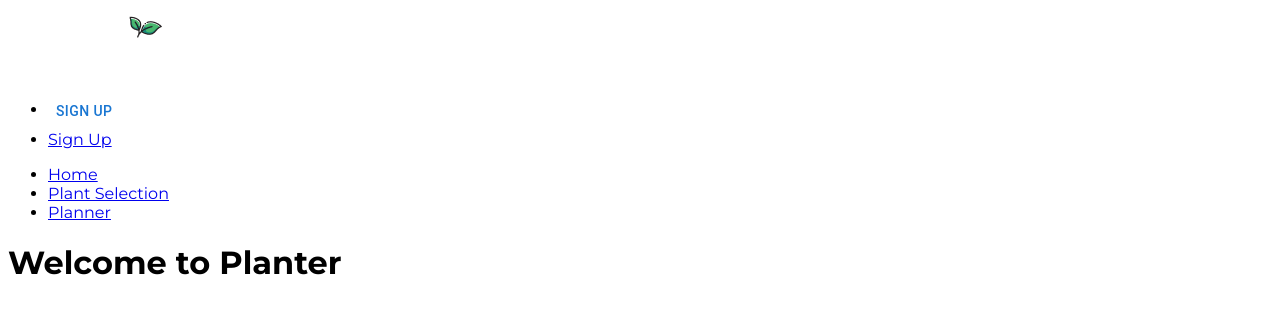
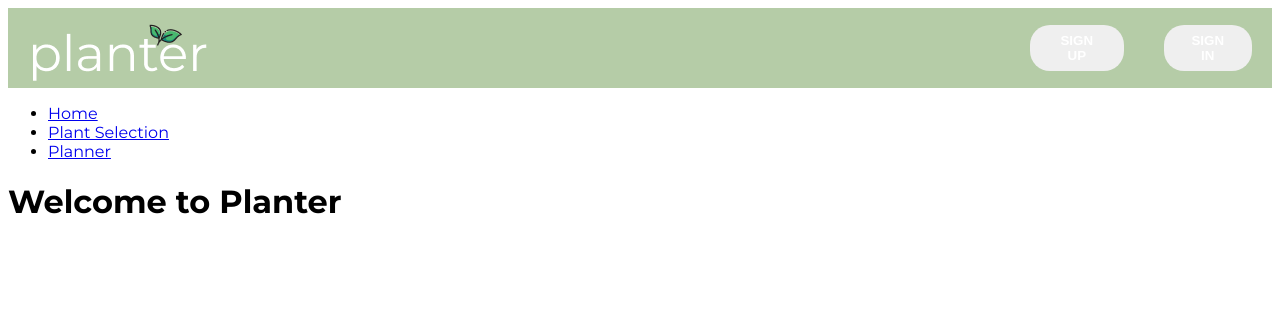
Before and after one commit to tessrexx/PlanterWebapp, a React (Create React App) app: page / in a window 1280 px wide. Shown: the top 314 px of the page. Built offline with nearby package versions, Linux system fonts and the light colour scheme.

Commit message:
Partially debugged

```diff
--- a/src/Components/Button.jsx
+++ b/src/Components/Button.jsx
@@ -1,4 +1,37 @@
+//import React from "react";
+import "./Mixed.css";
+//import { Link } from "react-router-dom";
+//import { Button } from "@mui/material";
+
 import React from "react";
-import "./Mixed.css";
+//import "./Button.css";
 import { Link } from "react-router-dom";
-import { Button } from "@mui/material";
+
+const STYLES = ["btn--primary", "btn--seconday", "btn--outlined"];
+const SIZES = ["btn--medium", "btn--large"];
+
+export const Button = ({
+  children,
+  type,
+  onClick,
+  buttonStyle,
+  buttonSize,
+}) => {
+  const checkButtonStyle = STYLES.includes(buttonStyle)
+    ? buttonStyle
+    : STYLES[0];
+
+  const checkButtonSize = SIZES.includes(buttonSize) ? buttonSize : SIZES[0];
+
+  return (
+    <div className="btn">
+      <button
+        className={`btn ${checkButtonStyle} ${checkButtonSize}`}
+        onClick={onClick}
+        type={type}
+      >
+        {children}
+      </button>
+    </div>
+  );
+};
--- a/src/Components/Mixed.css
+++ b/src/Components/Mixed.css
@@ -1,26 +1,23 @@
-.MuiButton-root {
-  --primary: #eab970;
-}
-
 .btn {
   padding: 8px 20px;
-  border-radius: 2px;
+  border-radius: 20px;
   outline: none;
   border: none;
   cursor: pointer;
 }
 
-.btn--primary--filled {
-  background-color: var(--primary);
+.btn--primary {
+  background-color: var(#eab970);
   color: #ffffff;
+  font-weight: bold;
 }
 
-.btn--secondary--filled {
+.btn--secondary {
   background-color: var(#5e875d);
   color: #ffffff;
 }
 
-.btn--primary--outline {
+.btn--outlined {
   background-color: var(#ffffff);
   color: #5e875d;
   border: 2px solid #5e875d;
--- /dev/null
+++ b/src/Components/Navbar.css
@@ -0,0 +1,65 @@
+.navbar {
+  background: #b5cca7;
+  height: 80px;
+  display: flex;
+  justify-content: center;
+  align-items: center;
+  position: sticky;
+  top: 0;
+  z-index: 999;
+}
+
+.navbar-container {
+  display: flex;
+  justify-content: center;
+  align-items: center;
+  height: 80px;
+  max-width: 1800px;
+}
+
+.navbar-logo {
+  justify-self: start;
+  margin-left: 20px;
+  cursor: pointer;
+  display: flex;
+  align-items: left;
+}
+
+.nav-menu {
+  display: grid;
+  grid-template-columns: repeat(4, auto);
+  grid-gap: 10px;
+  list-style: none;
+  text-align: center;
+  width: 60vw;
+  justify-content: end;
+}
+
+.nav-item {
+  text-align: center;
+  padding: 1px;
+  width: 100%;
+  display: table;
+}
+
+@media screen and (max-width: 960px) {
+  .navbar-container {
+    display: flex;
+    justify-content: center;
+    align-items: center;
+    height: 80px;
+  }
+
+  .navbar-logo {
+    position: left;
+    cursor: pointer;
+    display: flex;
+    transform: translate(85%);
+  }
+
+  .nav-menu {
+    position: right;
+    cursor: pointer;
+    display: flex;
+  }
+}
--- a/src/Components/Navbar.jsx
+++ b/src/Components/Navbar.jsx
@@ -1,31 +1,41 @@
+//import React, { useState } from "react";
+//import { Routes, Route, Link } from "react-router-dom";
+//import { Button } from "@mui/material";
+
 import React, { useState } from "react";
-import { Routes, Route, Link } from "react-router-dom";
-import { Button } from "@mui/material";
+import { Link } from "react-router-dom";
+import { Button } from "./Button";
+import "./Navbar.css";
+import "./Mixed.css";
 
 function Navbar() {
-  const STYLES = [
-    "btn--primary--filled",
-    "btn--secondary--filled",
-    "btn--primary--outlined",
-  ];
+  // Event States
+  const [button] = useState(true);
+
+  // Function Prototypes
 
   return (
-    <nav className="Navbar">
-      <div className="navbar-container"></div>
+    //React Fragments ie: empty tags containing multiple elements.
+    <>
+      <nav className="navbar">
+        <div className="navbar-container">
           <Link to="/" className="navbar-logo">
             <img src="/logo 184x62px.png" alt="" />
           </Link>
-      <ul className="menu-options">
+
+          <ul className={"nav-menu"}>
             <li className="nav-item">
-          <Button buttonStyle="btn--primary--filled">SIGN UP</Button>
+              <Link to="/sign-up"></Link>
             </li>
             <li className="nav-item">
-          <Link to="/" className="nav-links">
-            Sign Up
-          </Link>
+              <Link to="/sign-in"></Link>
             </li>
           </ul>
+          {button && <Button buttonStyle="btn--primary">SIGN UP</Button>}
+          {button && <Button buttonStyle="btn--secondary">SIGN IN</Button>}
+        </div>
       </nav>
+    </>
   );
 }
 
```
Lines whose indentation alone changed are shown as unchanged.
